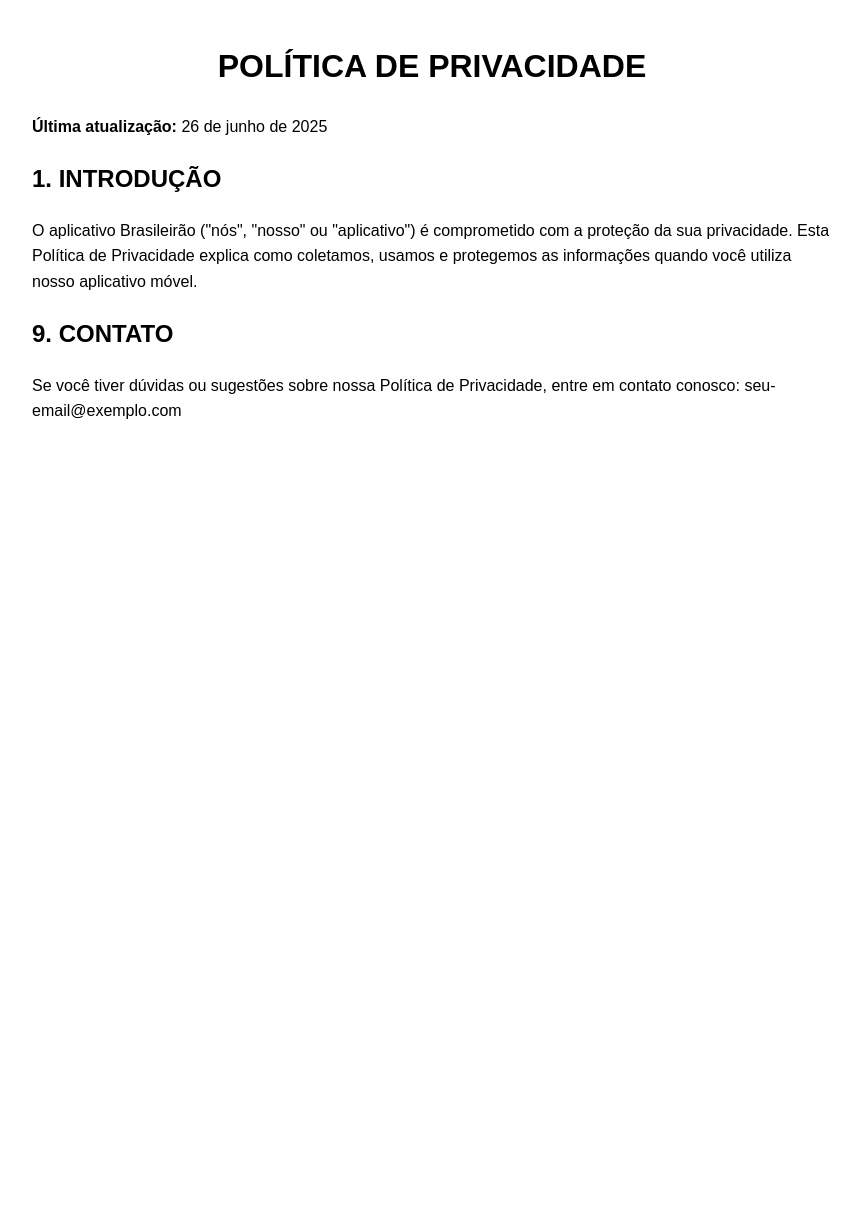
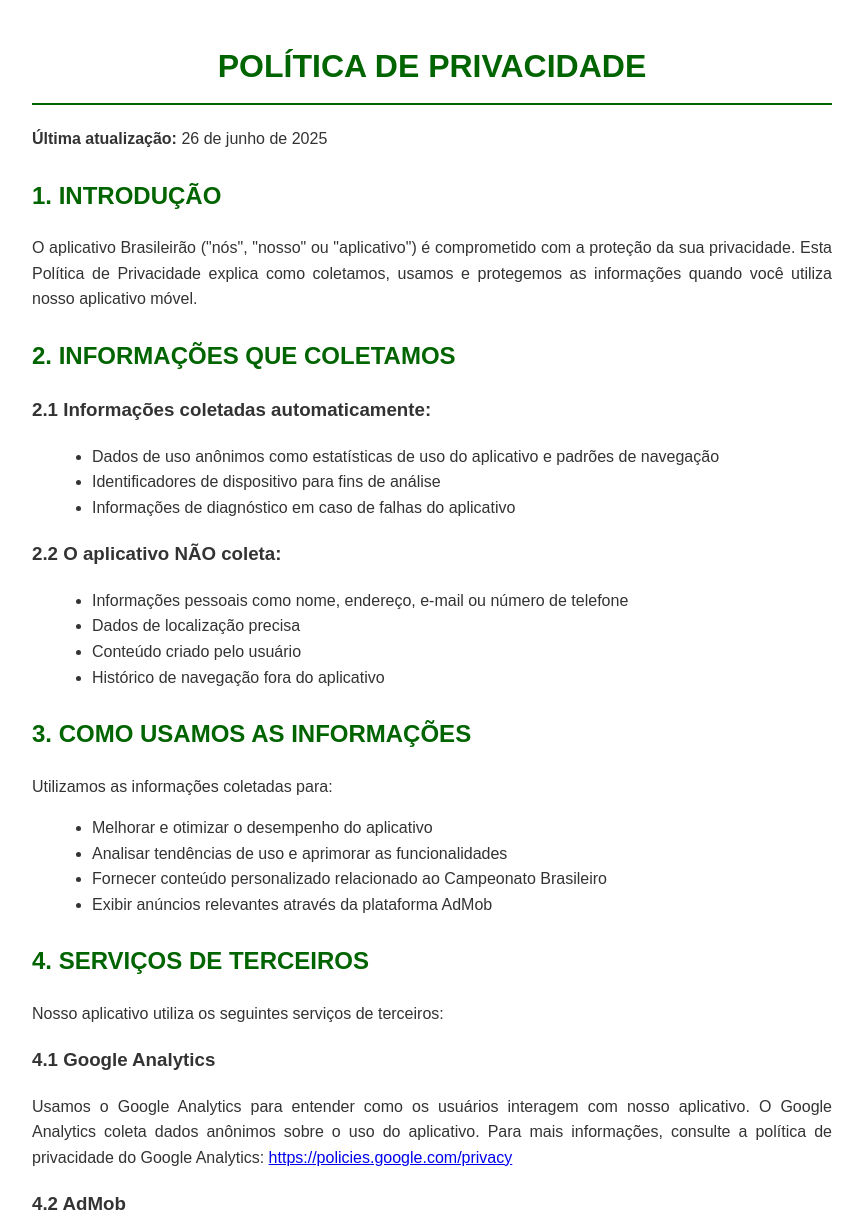
Before and after one commit to marsleite/brasileirao-privacy, a plain HTML site: page index.html in a window 1280 px wide. Shown: the top 1222 px of the page, without its empty margins (208-1071 px from the left). Before the commit the page ends 800 px from the top, so only its background shows below. Drawn offline with Linux system fonts and the light colour scheme.

Commit message:
Update index.html

```diff
--- a/index.html
+++ b/index.html
@@ -1,18 +1,47 @@
 <!DOCTYPE html>
-<html>
+<html lang="pt-BR">
 <head>
-    <title>Política de Privacidade - Brasileirão App</title>
     <meta charset="UTF-8">
     <meta name="viewport" content="width=device-width, initial-scale=1.0">
+    <title>Política de Privacidade - Brasileirão App</title>
     <style>
         body {
-            font-family: Arial, sans-serif;
+            font-family: Arial, Helvetica, sans-serif;
             line-height: 1.6;
             margin: 0 auto;
             max-width: 800px;
             padding: 20px;
+            color: #333;
         }
-        h1 { text-align: center; }
+        h1 {
+            text-align: center;
+            color: #006400;
+            border-bottom: 2px solid #006400;
+            padding-bottom: 10px;
+        }
+        h2 {
+            color: #006400;
+            margin-top: 25px;
+        }
+        p {
+            text-align: justify;
+        }
+        ul {
+            margin-left: 20px;
+        }
+        footer {
+            margin-top: 40px;
+            text-align: center;
+            font-size: 0.9em;
+            color: #666;
+            border-top: 1px solid #ddd;
+            padding-top: 20px;
+        }
+        @media (max-width: 600px) {
+            body {
+                padding: 15px;
+            }
+        }
     </style>
 </head>
 <body>
@@ -22,9 +51,65 @@
     <h2>1. INTRODUÇÃO</h2>
     <p>O aplicativo Brasileirão ("nós", "nosso" ou "aplicativo") é comprometido com a proteção da sua privacidade. Esta Política de Privacidade explica como coletamos, usamos e protegemos as informações quando você utiliza nosso aplicativo móvel.</p>
 
-    <!-- Adicione o restante da política aqui -->
+    <h2>2. INFORMAÇÕES QUE COLETAMOS</h2>
+
+    <h3>2.1 Informações coletadas automaticamente:</h3>
+    <ul>
+        <li>Dados de uso anônimos como estatísticas de uso do aplicativo e padrões de navegação</li>
+        <li>Identificadores de dispositivo para fins de análise</li>
+        <li>Informações de diagnóstico em caso de falhas do aplicativo</li>
+    </ul>
+
+    <h3>2.2 O aplicativo NÃO coleta:</h3>
+    <ul>
+        <li>Informações pessoais como nome, endereço, e-mail ou número de telefone</li>
+        <li>Dados de localização precisa</li>
+        <li>Conteúdo criado pelo usuário</li>
+        <li>Histórico de navegação fora do aplicativo</li>
+    </ul>
+
+    <h2>3. COMO USAMOS AS INFORMAÇÕES</h2>
+    <p>Utilizamos as informações coletadas para:</p>
+    <ul>
+        <li>Melhorar e otimizar o desempenho do aplicativo</li>
+        <li>Analisar tendências de uso e aprimorar as funcionalidades</li>
+        <li>Fornecer conteúdo personalizado relacionado ao Campeonato Brasileiro</li>
+        <li>Exibir anúncios relevantes através da plataforma AdMob</li>
+    </ul>
+
+    <h2>4. SERVIÇOS DE TERCEIROS</h2>
+    <p>Nosso aplicativo utiliza os seguintes serviços de terceiros:</p>
+
+    <h3>4.1 Google Analytics</h3>
+    <p>Usamos o Google Analytics para entender como os usuários interagem com nosso aplicativo. O Google Analytics coleta dados anônimos sobre o uso do aplicativo. Para mais informações, consulte a política de privacidade do Google Analytics: <a href="https://policies.google.com/privacy" target="_blank">https://policies.google.com/privacy</a></p>
+
+    <h3>4.2 AdMob</h3>
+    <p>Utilizamos o AdMob para exibir anúncios em nosso aplicativo. O AdMob pode usar identificadores de dispositivo para fornecer anúncios mais relevantes. Para saber mais sobre como o AdMob processa dados, consulte: <a href="https://policies.google.com/technologies/ads" target="_blank">https://policies.google.com/technologies/ads</a></p>
+
+    <h2>5. COMPARTILHAMENTO DE INFORMAÇÕES</h2>
+    <p>Não vendemos, comercializamos ou transferimos suas informações para terceiros além dos serviços mencionados acima.</p>
+
+    <h2>6. SEGURANÇA DOS DADOS</h2>
+    <p>Implementamos medidas de segurança para proteger suas informações contra acesso não autorizado ou alteração.</p>
+
+    <h2>7. SEUS DIREITOS</h2>
+    <p>Você tem o direito de:</p>
+    <ul>
+        <li>Acessar os dados que temos sobre você</li>
+        <li>Solicitar a exclusão dos seus dados</li>
+        <li>Optar por não participar da coleta de dados para análise</li>
+    </ul>
+
+    <p>Para exercer estes direitos, entre em contato conosco pelo e-mail: seu-email@exemplo.com</p>
+
+    <h2>8. ALTERAÇÕES NESTA POLÍTICA</h2>
+    <p>Podemos atualizar nossa Política de Privacidade periodicamente. Recomendamos verificar esta página regularmente para estar ciente de quaisquer alterações.</p>
 
     <h2>9. CONTATO</h2>
-    <p>Se você tiver dúvidas ou sugestões sobre nossa Política de Privacidade, entre em contato conosco: seu-email@exemplo.com</p>
+    <p>Se você tiver dúvidas ou sugestões sobre nossa Política de Privacidade, entre em contato conosco: marsleite@gmail.com</p>
+
+    <footer>
+        <p>© 2025 Brasileirão App. Todos os direitos reservados.</p>
+    </footer>
 </body>
 </html>
```
